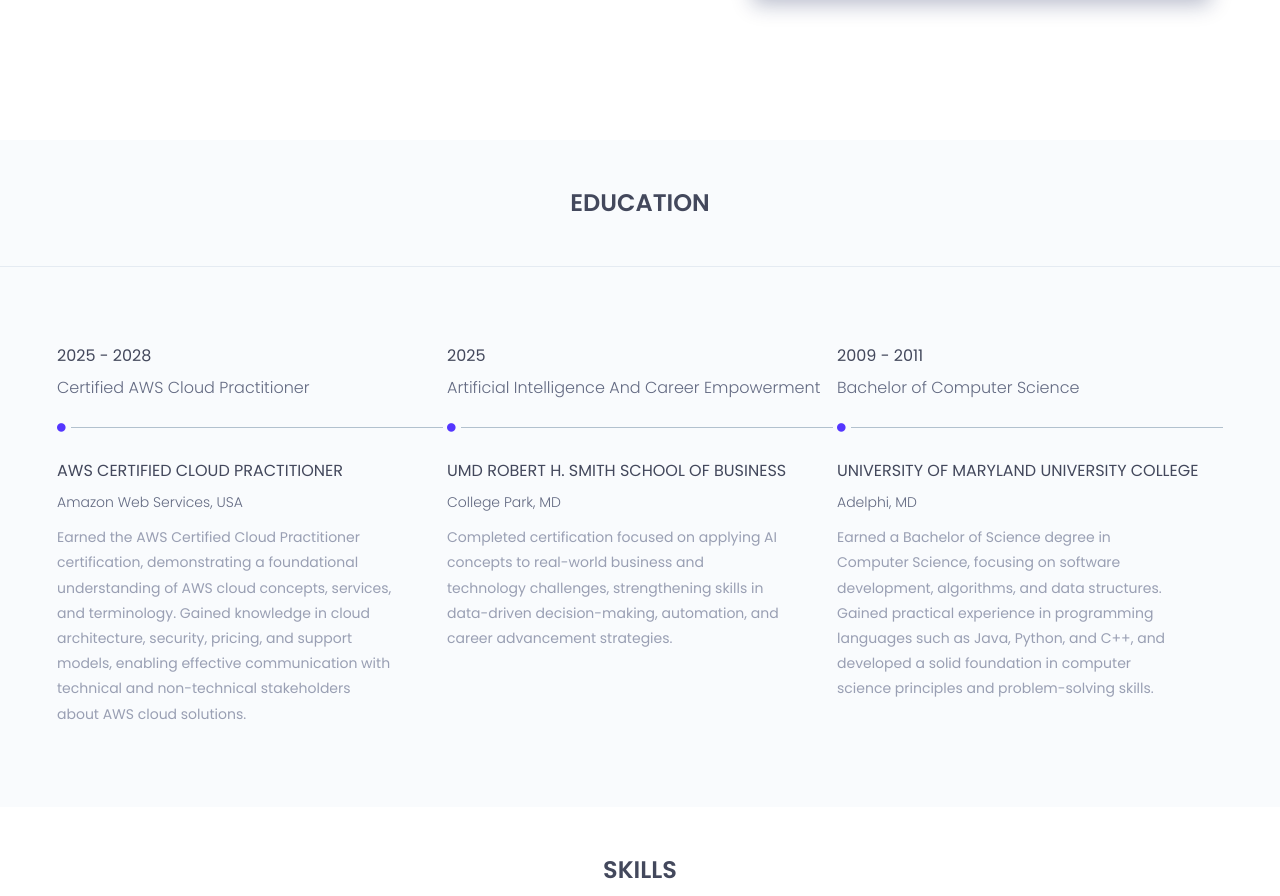
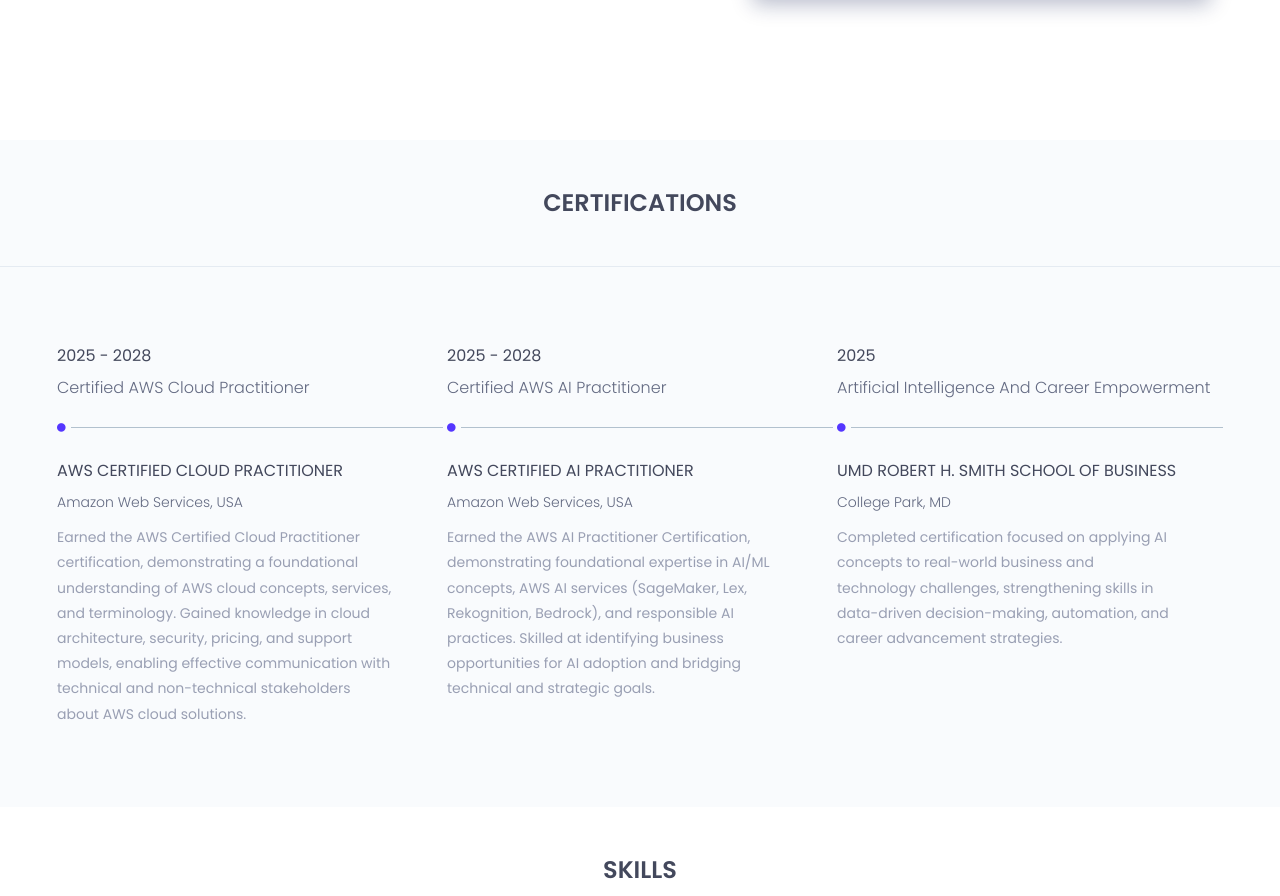
Before and after one commit to rdavis051/resume-browny, a Flask app: page / in a window 1280 px wide. Shown: the part 1586-2482 px from the top of the page. Run offline with Flask 3, Linux system fonts and the light colour scheme; some libraries are stand-ins or nearby versions.

Commit message:
updating resume with new certification

```diff
--- a/templates/index.html
+++ b/templates/index.html
@@ -201,7 +201,7 @@
 		<!--education start -->
 		<section id="education" class="education">
 			<div class="section-heading text-center">
-				<h2>education</h2>
+				<h2>certifications</h2>
 			</div>
 			<div class="container">
 				<div class="education-horizontal-timeline">
@@ -232,6 +232,29 @@
 						<div class="col-sm-4">
 							<div class="single-horizontal-timeline">
 								<div class="experience-time">
+									<h2>2025 - 2028</h2>
+									<h3>Certified AWS AI Practitioner</h3>
+								</div><!--/.experience-time-->
+								<div class="timeline-horizontal-border">
+									<i class="fa fa-circle" aria-hidden="true"></i>
+									<span class="single-timeline-horizontal"></span>
+								</div>
+								<div class="timeline">
+									<div class="timeline-content">
+										<h4 class="title">
+											AWS Certified AI Practitioner
+										</h4>
+										<h5>Amazon Web Services, USA</h5>
+										<p class="description">
+											Earned the AWS AI Practitioner Certification, demonstrating foundational expertise in AI/ML concepts, AWS AI services (SageMaker, Lex, Rekognition, Bedrock), and responsible AI practices. Skilled at identifying business opportunities for AI adoption and bridging technical and strategic goals.
+										</p>
+									</div><!--/.timeline-content-->
+								</div><!--/.timeline-->
+							</div>
+						</div>
+						<div class="col-sm-4">
+							<div class="single-horizontal-timeline">
+								<div class="experience-time">
 									<h2>2025</h2>
 									<h3>Artificial Intelligence and Career Empowerment</h3>
 								</div><!--/.experience-time-->
@@ -247,29 +270,6 @@
 										<h5>College Park, MD</h5>
 										<p class="description">
 											Completed certification focused on applying AI concepts to real-world business and technology challenges, strengthening skills in data-driven decision-making, automation, and career advancement strategies.
-										</p>
-									</div><!--/.timeline-content-->
-								</div><!--/.timeline-->
-							</div>
-						</div>
-						<div class="col-sm-4">
-							<div class="single-horizontal-timeline">
-								<div class="experience-time">
-									<h2>2009 - 2011</h2>
-									<h3>bachelor <span>of </span> computer science</h3>
-								</div><!--/.experience-time-->
-								<div class="timeline-horizontal-border">
-									<i class="fa fa-circle" aria-hidden="true"></i>
-									<span class="single-timeline-horizontal"></span>
-								</div>
-								<div class="timeline">
-									<div class="timeline-content">
-										<h4 class="title">
-											university of maryland university college
-										</h4>
-										<h5>Adelphi, MD</h5>
-										<p class="description">
-											Earned a Bachelor of Science degree in Computer Science, focusing on software development, algorithms, and data structures. Gained practical experience in programming languages such as Java, Python, and C++, and developed a solid foundation in computer science principles and problem-solving skills.
 										</p>
 									</div><!--/.timeline-content-->
 								</div><!--/.timeline-->
```
